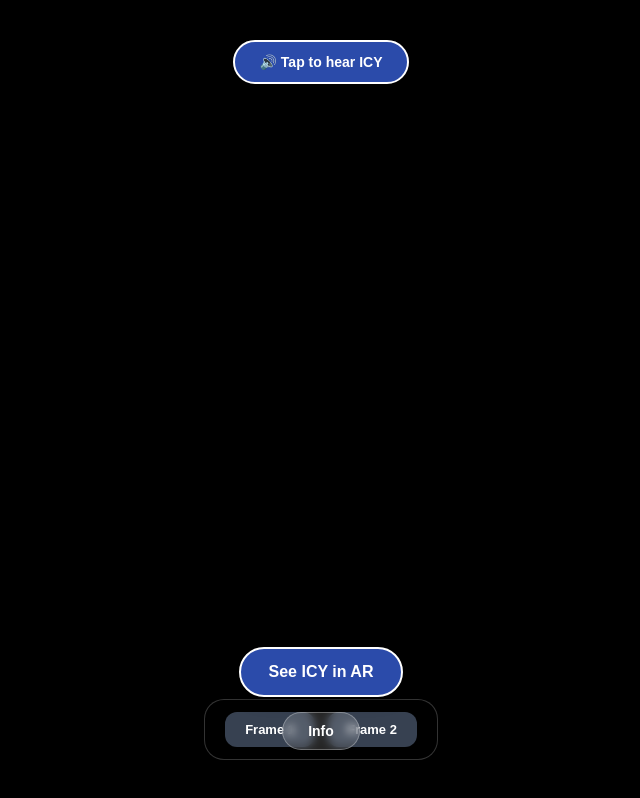
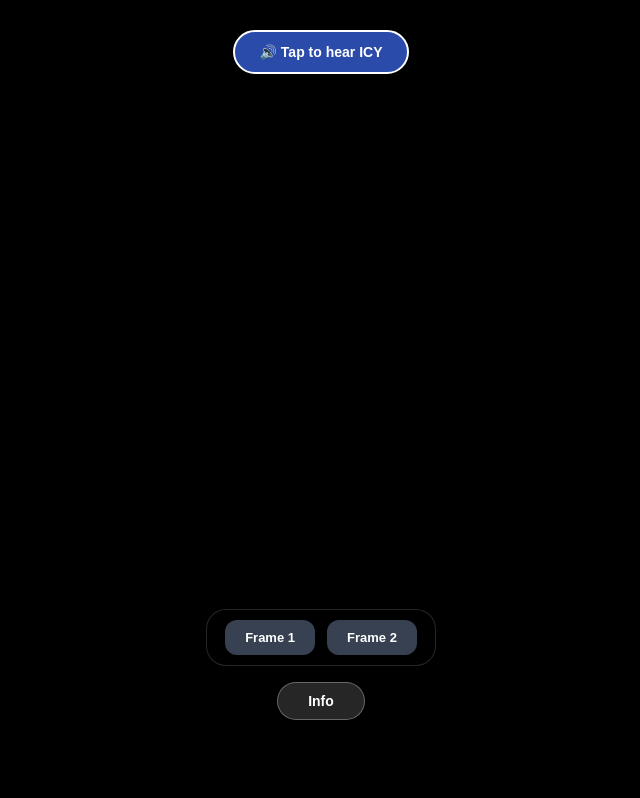
Before and after one commit to chakshu3011/antarctic-pwa, a React (Vite) app: page / in a window 1280 px wide. Shown: the whole page, without its empty margins (319-959 px from the left). Built offline with nearby package versions, Linux system fonts and the light colour scheme.

Commit message:
Fix: updated UI on intro screen

```diff
--- a/src/App.jsx
+++ b/src/App.jsx
@@ -18,20 +18,21 @@ const PenguinAR = () => {
   const playIcyVoice = (e) => {
     e.stopPropagation();
     const audio = new Audio('/audio/icy_voice.mp3');
-    audio.play().catch(err => console.log("Audio play error:", err));
+    audio.play().catch(err => console.log("Audio play trace:", err));
   };
 
   const isBlurred = isInfoOpen || isThankYouOpen;
 
   return (
-    <div style={{ position: 'fixed', inset: 0, width: '100vw', height: '100vh', margin: 0, padding: 0, overflow: 'hidden', backgroundColor: 'black', fontFamily: 'sans-serif' }}>
+    // Fixed viewport boundary that accounts for mobile address bars safely
+    <div style={{ position: 'fixed', inset: 0, width: '100vw', height: '100dvh', margin: 0, padding: 0, overflow: 'hidden', backgroundColor: 'black', fontFamily: 'sans-serif' }}>
 
-      {/* 1. LAYER BLOCK: MAIN 3D DISPLAY CONTAINER */}
+      {/* 1. MAIN DISPLAY MATRIX */}
       <div style={{
         position: 'absolute',
         inset: 0,
         width: '100%',
-        height: '100%',
+        height: '80%', // Pushes the model window up slightly to create clear bottom clearance
         transition: 'filter 0.5s ease',
         filter: isBlurred ? 'blur(10px)' : 'none',
         zIndex: 1
@@ -49,16 +50,8 @@ const PenguinAR = () => {
           ar-scale="fixed"
           style={{ width: '100%', height: '100%', display: 'block', backgroundColor: 'transparent' }}
         >
-
-          {/* THE IMMERSIVE AR VIEW INTERFACE LAYER */}
-          {/* Everything contained inside this single div block anchors onto the device camera view layout */}
-          <div slot="ar-button" style={{ position: 'absolute', inset: 0, pointerEvents: 'none' }}>
-
-            {/* Hidden baseline native trigger component node */}
-            <button id="ar-trigger" style={{ display: 'none' }}></button>
-
-            {/* Top Center: Audio Controller inside AR session */}
-            <div style={{ position: 'absolute', top: '40px', left: 0, right: 0, display: 'flex', justifyContent: 'center', pointerEvents: 'auto' }}>
+          {/* Top Center Layout Row: Audio Track Controller */}
+          <div style={{ position: 'absolute', top: '30px', left: 0, right: 0, display: 'flex', justifyContent: 'center', zIndex: 10 }}>
             <button
               onClick={playIcyVoice}
               style={{
@@ -70,12 +63,38 @@ const PenguinAR = () => {
               🔊 Tap to hear ICY
             </button>
           </div>
+        </model-viewer>
+      </div>
 
-            {/* Bottom Row: Interface Frame Selectors inside AR session */}
-            <div style={{ position: 'absolute', bottom: '40px', left: 0, right: 0, display: 'flex', justifyContent: 'center', pointerEvents: 'auto' }}>
-              <div style={{ display: 'flex', gap: '12px', backgroundColor: 'rgba(0,0,0,0.75)', padding: '12px 20px', borderRadius: '20px', border: '1px solid rgba(255,255,255,0.2)' }}>
+      {/* 2. DYNAMIC CAMERA VIEW OVERLAY FRAME LAYER */}
+      {activeFrame && !isBlurred && (
+        <div style={{ position: 'absolute', inset: 0, pointerEvents: 'none', zIndex: 5 }}>
+          <img
+            src={activeFrame === 'frame1' ? '/images/frame1.png' : '/images/frame2.png'}
+            alt="Active Overlay Frame Graphic"
+            style={{ width: '100%', height: '100%', objectFit: 'contain' }}
+          />
+        </div>
+      )}
+
+      {/* 3. SOLID BOTTOM NAVIGATION BLOCK (Sits safely above iOS bottom system panels) */}
+      {!isBlurred && (
+        <div style={{
+          position: 'absolute',
+          bottom: '80px', // Lifted higher to stay entirely clear of the iOS Safari address bar view
+          left: 0,
+          right: 0,
+          display: 'flex',
+          flexDirection: 'column',
+          alignItems: 'center',
+          gap: '16px',
+          zIndex: 20
+        }}>
+
+          {/* ROW 1: Frame Selection Buttons directly underneath the 3D footprint */}
+          <div style={{ display: 'flex', gap: '12px', backgroundColor: 'rgba(0,0,0,0.6)', padding: '10px 18px', borderRadius: '20px', border: '1px solid rgba(255,255,255,0.15)' }}>
             <button
-                  onClick={(e) => { e.stopPropagation(); setActiveFrame(activeFrame === 'frame1' ? null : 'frame1'); }}
+              onClick={() => setActiveFrame(activeFrame === 'frame1' ? null : 'frame1')}
               style={{
                 padding: '10px 20px', borderRadius: '12px', border: 'none',
                 backgroundColor: activeFrame === 'frame1' ? '#10b981' : '#374151',
@@ -85,7 +104,7 @@ const PenguinAR = () => {
               {activeFrame === 'frame1' ? '✓ Frame 1' : 'Frame 1'}
             </button>
             <button
-                  onClick={(e) => { e.stopPropagation(); setActiveFrame(activeFrame === 'frame2' ? null : 'frame2'); }}
+              onClick={() => setActiveFrame(activeFrame === 'frame2' ? null : 'frame2')}
               style={{
                 padding: '10px 20px', borderRadius: '12px', border: 'none',
                 backgroundColor: activeFrame === 'frame2' ? '#10b981' : '#374151',
@@ -95,50 +114,20 @@ const PenguinAR = () => {
               {activeFrame === 'frame2' ? '✓ Frame 2' : 'Frame 2'}
             </button>
           </div>
-            </div>
 
-          </div>
-
-        </model-viewer>
-      </div>
-
-      {/* SCREEN LAYER BOUNDARY OVERLAY FRAME */}
-      {activeFrame && !isBlurred && (
-        <div style={{ position: 'absolute', inset: 0, pointerEvents: 'none', zIndex: 10 }}>
-          <img
-            src={activeFrame === 'frame1' ? '/images/frame1.png' : '/images/frame2.png'}
-            alt="Active Overlay Frame Graphic"
-            style={{ width: '100%', height: '100%', objectFit: 'contain' }}
-          />
-        </div>
-      )}
-
-      {/* 2. LAYER BLOCK: THE WEBPAGE INTRO SCREEN BUTTON CONTROLLERS */}
-      {!isBlurred && (
-        <div style={{ position: 'absolute', bottom: '50px', left: 0, right: 0, display: 'flex', flexDirection: 'column', alignItems: 'center', gap: '15px', zIndex: 20 }}>
-
-          {/* Main Action Trigger */}
-          <button
-            onClick={() => {
-              const el = document.getElementById('ar-trigger');
-              if (el) el.click();
-            }}
-            style={{
-              padding: '14px 28px', backgroundColor: '#2B4BAA', color: 'white',
-              border: '2px solid white', borderRadius: '30px', fontWeight: 'bold', fontSize: '16px',
-              boxShadow: '0 4px 15px rgba(0,0,0,0.4)', cursor: 'pointer'
-            }}
-          >
-            See ICY in AR
-          </button>
-
-          {/* Secondary Info Popup Button */}
+          {/* ROW 2: Minimalist Info Action Button centered cleanly directly below frames */}
           <button
             onClick={() => setIsInfoOpen(true)}
             style={{
-              padding: '10px 25px', backgroundColor: 'rgba(255, 255, 255, 0.15)', color: 'white',
-              border: '1px solid rgba(255,255,255,0.3)', borderRadius: '20px', fontWeight: 'bold', fontSize: '14px',
-              backdropFilter: 'blur(4px)', cursor: 'pointer'
+              padding: '10px 30px',
+              backgroundColor: 'rgba(255, 255, 255, 0.15)',
+              color: 'white',
+              border: '1px solid rgba(255,255,255,0.3)',
+              borderRadius: '20px',
+              fontWeight: 'bold',
+              fontSize: '14px',
+              backdropFilter: 'blur(4px)',
+              cursor: 'pointer'
             }}
           >
             Info
@@ -147,7 +136,7 @@ const PenguinAR = () => {
         </div>
       )}
 
-      {/* 3. POPUP MODAL: INFORMATION GRAPHIC OVERLAY CARD */}
+      {/* 4. POPUP CONTROL OVERLAY CARD: INFORMATION SHEET */}
       {isInfoOpen && (
         <div style={{ position: 'absolute', inset: 0, zIndex: 50, display: 'flex', alignItems: 'center', justifyContent: 'center', backgroundColor: 'rgba(0,0,0,0.5)', backdropFilter: 'blur(5px)' }}>
           <div style={{ position: 'relative' }}>
@@ -156,15 +145,15 @@ const PenguinAR = () => {
               style={{ position: 'absolute', top: '12px', right: '12px', width: '30px', height: '30px', borderRadius: '50%', border: '1.5px solid white', backgroundColor: '#2B4BAA', color: 'white', fontSize: '18px', fontWeight: '300', cursor: 'pointer', zIndex: 10, display: 'flex', alignItems: 'center', justifyContent: 'center', padding: 0 }}
             >✕</button>
             <img src="/images/info.png" alt="Penguin Facts Informational Card" style={{ width: '340px', borderRadius: '24px', display: 'block' }} />
-            <img src="/images/try.png" alt="Card Click Action Target" onClick={() => { setIsInfoOpen(false); setIsThankYouOpen(true); }} style={{ position: 'absolute', bottom: '45px', left: '50%', transform: 'translateX(-50%)', width: '120px', cursor: 'pointer' }} />
+            <img src="/images/try.png" alt="Card Panel Interaction Handler" onClick={() => { setIsInfoOpen(false); setIsThankYouOpen(true); }} style={{ position: 'absolute', bottom: '45px', left: '50%', transform: 'translateX(-50%)', width: '120px', cursor: 'pointer' }} />
           </div>
         </div>
       )}
 
-      {/* 4. POPUP MODAL: CONSERVATION APPRECIATION DIALOGUE CARD */}
+      {/* 5. POPUP CONTROL OVERLAY CARD: THANK YOU NOTE */}
       {isThankYouOpen && (
         <div style={{ position: 'absolute', inset: 0, zIndex: 60, display: 'flex', alignItems: 'center', justifyContent: 'center', backgroundColor: 'rgba(0,0,0,0.65)' }}>
-          <img src="/images/thankyou.png" alt="Appreciation Message Graphic" style={{ width: '320px', display: 'block' }} />
+          <img src="/images/thankyou.png" alt="Appreciation Dialogue Card" style={{ width: '320px', display: 'block' }} />
         </div>
       )}
 
```
Lines whose indentation alone changed are shown as unchanged.
